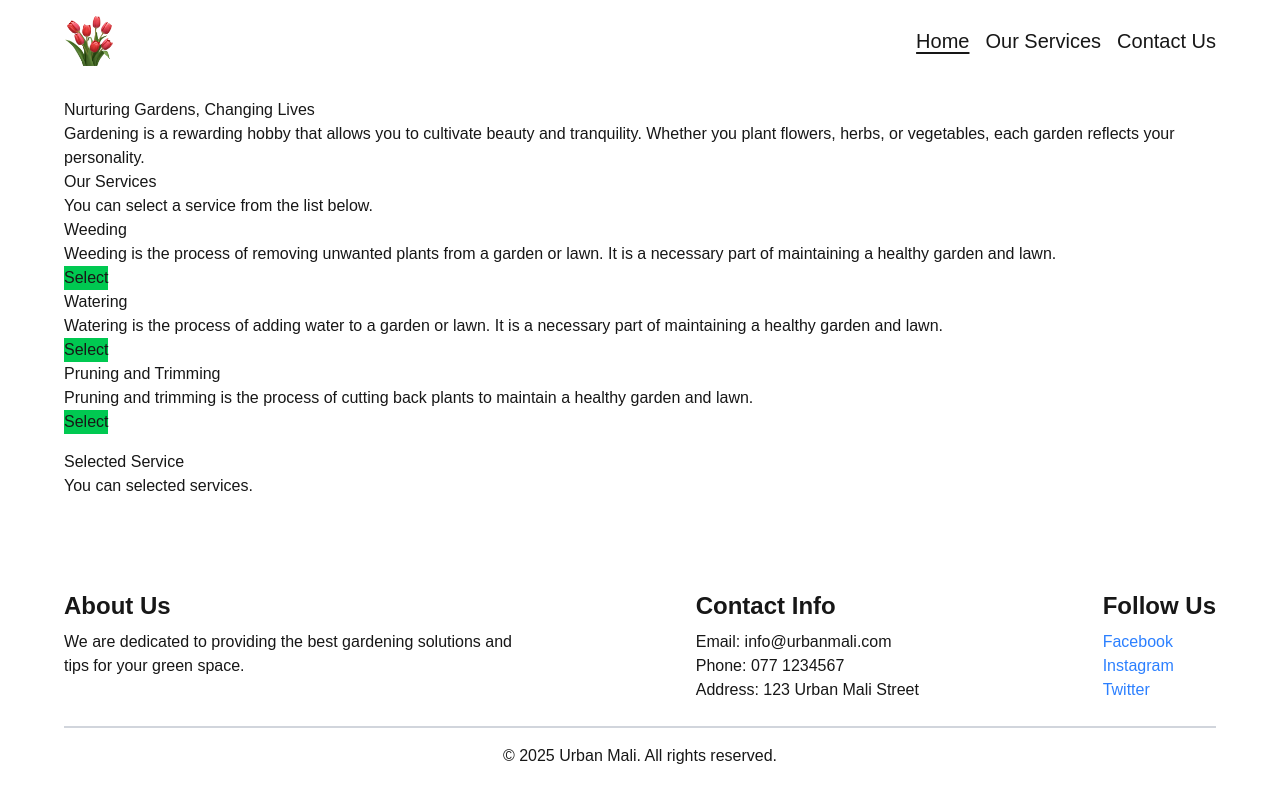
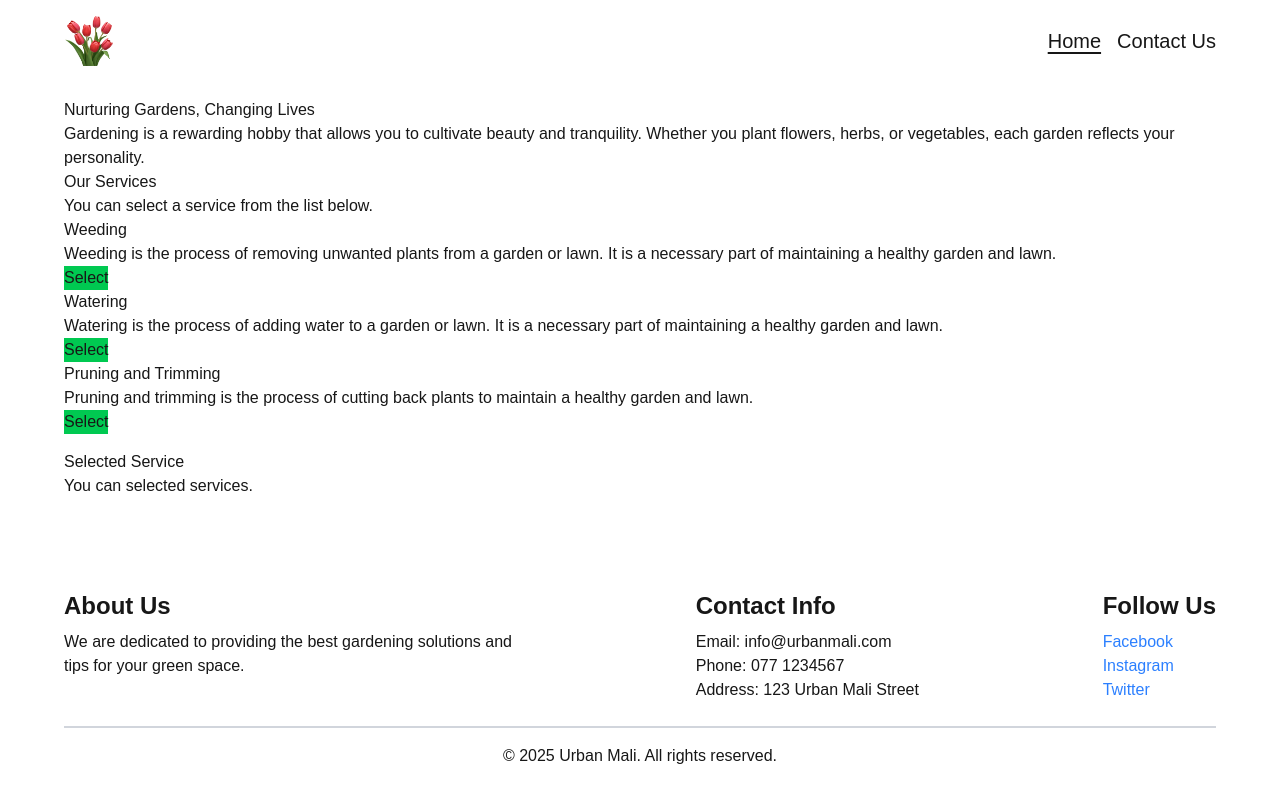
Before and after one commit to Vineethaveerapu/testing-jest, a Next.js app: page / in a window 1280 px wide. Built offline with nearby package versions, Linux system fonts and the light colour scheme.

Commit message:
mode to data folder

```diff
--- a/src/components/Header.tsx
+++ b/src/components/Header.tsx
@@ -4,24 +4,11 @@ import Image from 'next/image';
 import Link from 'next/link';
 import { usePathname } from 'next/navigation';
 
+import { pageLinks } from '@/data';
+
 interface HeaderProps {
   className?: string;
 }
-
-const pageLinks: { name: string; href: string }[] = [
-  {
-    name: 'Home',
-    href: '/',
-  },
-  {
-    name: 'Our Services',
-    href: '/our-services',
-  },
-  {
-    name: 'Contact Us',
-    href: '/contact-us',
-  },
-];
 
 const Header = ({ className = '' }: HeaderProps) => {
   const pathname = usePathname();
--- /dev/null
+++ b/src/data/index.ts
@@ -0,0 +1,10 @@
+export const pageLinks: { name: string; href: string }[] = [
+  {
+    name: 'Home',
+    href: '/',
+  },
+  {
+    name: 'Contact Us',
+    href: '/contact-us',
+  },
+];
```
